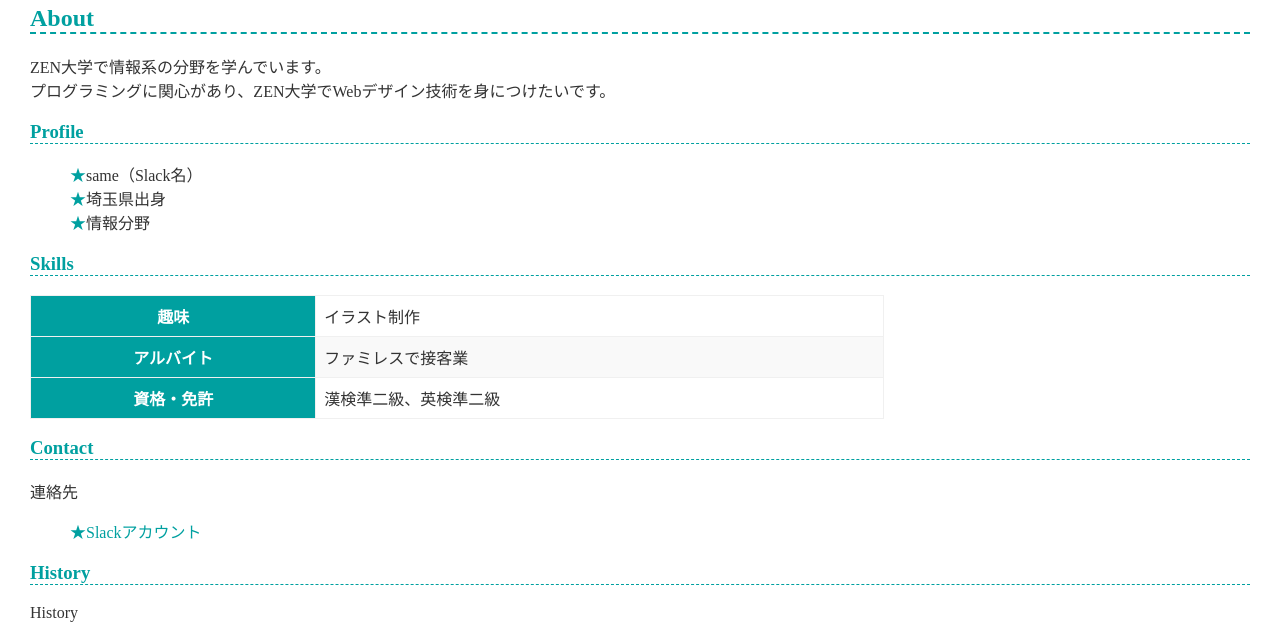
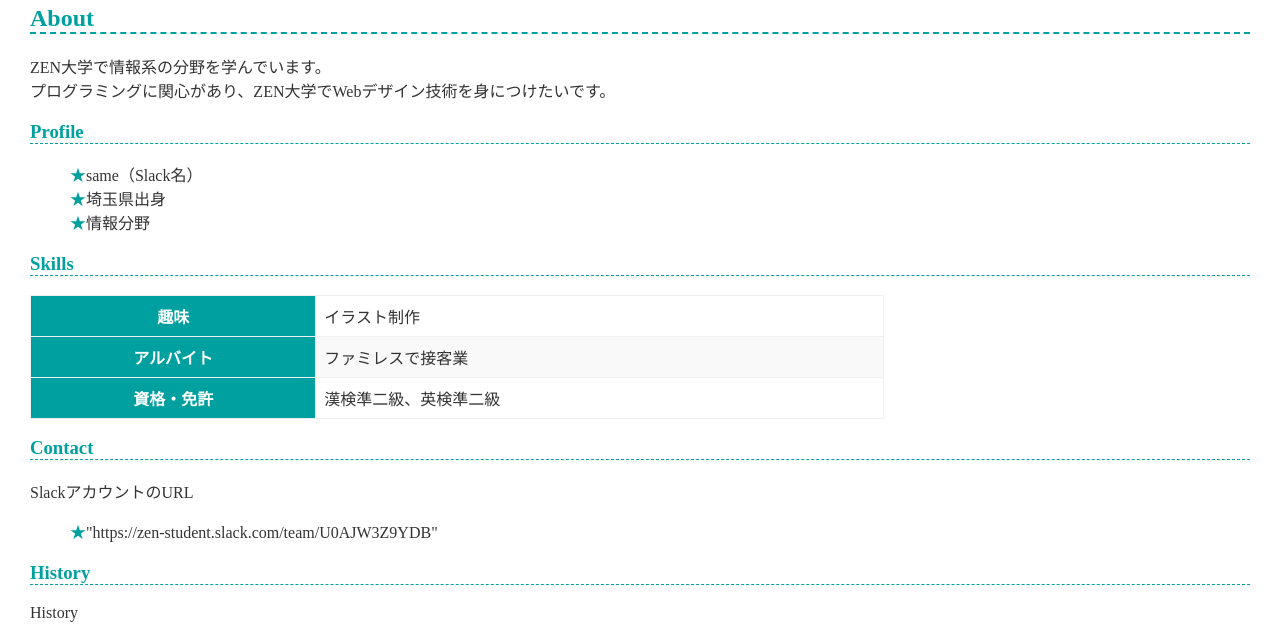
Before and after one commit to cube439/cube439.github.io, a plain HTML site: page index.html in a window 1280 px wide. Shown: the part 117-752 px from the top of the page. Drawn offline with Linux system fonts and the light colour scheme.

Commit message:
Update contact information in index.html

```diff
--- a/index.html
+++ b/index.html
@@ -40,9 +40,9 @@
 
 
     <h3>Contact</h3>
-    <p>連絡先</p>
+    <p>SlackアカウントのURL</p>
     <ul>
-    <li><a href="https://zen-student.slack.com/team/U0AJW3Z9YDB">Slackアカウント</a></li>
+    <li>"https://zen-student.slack.com/team/U0AJW3Z9YDB"</li>
     </ul>
 
     <h3>History</h3>
```
